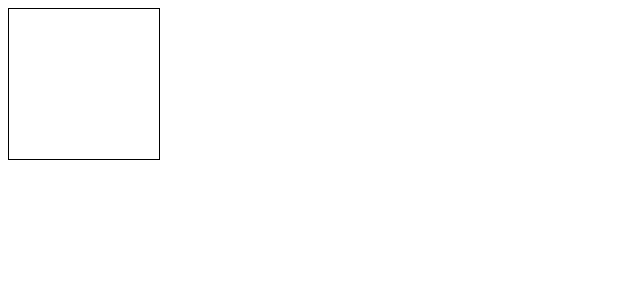
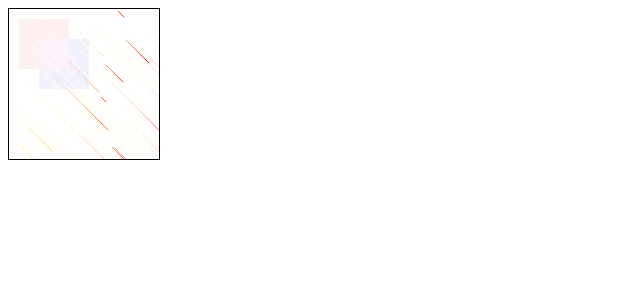
Before and after one commit to kfrankc/cs188, a React (Create React App) app in the folder animation/: page / in a window 1280 px wide. Shown: the top 300 px of the page, without its empty margins (0-640 px from the left). Built offline with nearby package versions, Linux system fonts and the light colour scheme; the HTML template or start-up script is replaced by a standard one.

Commit message:
Refactor components

```diff
--- a/animation/src/App.js
+++ b/animation/src/App.js
@@ -41,29 +41,35 @@
 
   render() {
     return (
-      <div className="canvas-container">
-        <div id="canvas-overlay"></div>
-        <canvas id="canvas" width="150" height="150"></canvas>
-        <div id="canvas-background"></div>
-      </div>
+      <App
+        width={150}
+        height={150}
+      />
     );
   }
 }
 
 class App extends Component {
-  render() {
+    render() {
+    let style = {
+      width: this.props.width,
+      height: this.props.height,
+    }
+
     return (
       <div className="canvas-container">
-        <div id="canvas-overlay"></div>
-        <canvas id="canvas" width="150" height="150"></canvas>
-        <div id="canvas-background"></div>
+        <div id="canvas-overlay" style={style}></div>
+        <canvas id="canvas" width={this.props.width} height={this.props.height}></canvas>
+        <div id="canvas-background" style={style}
+        ></div>
       </div>
     );
   }
 }
 
 App.propTypes = {
-  width: PropTypes.string
+  width: PropTypes.number.isRequired,
+  height: PropTypes.number.isRequired,
 };
 
-export default App;
+export default AppContainer;
```
